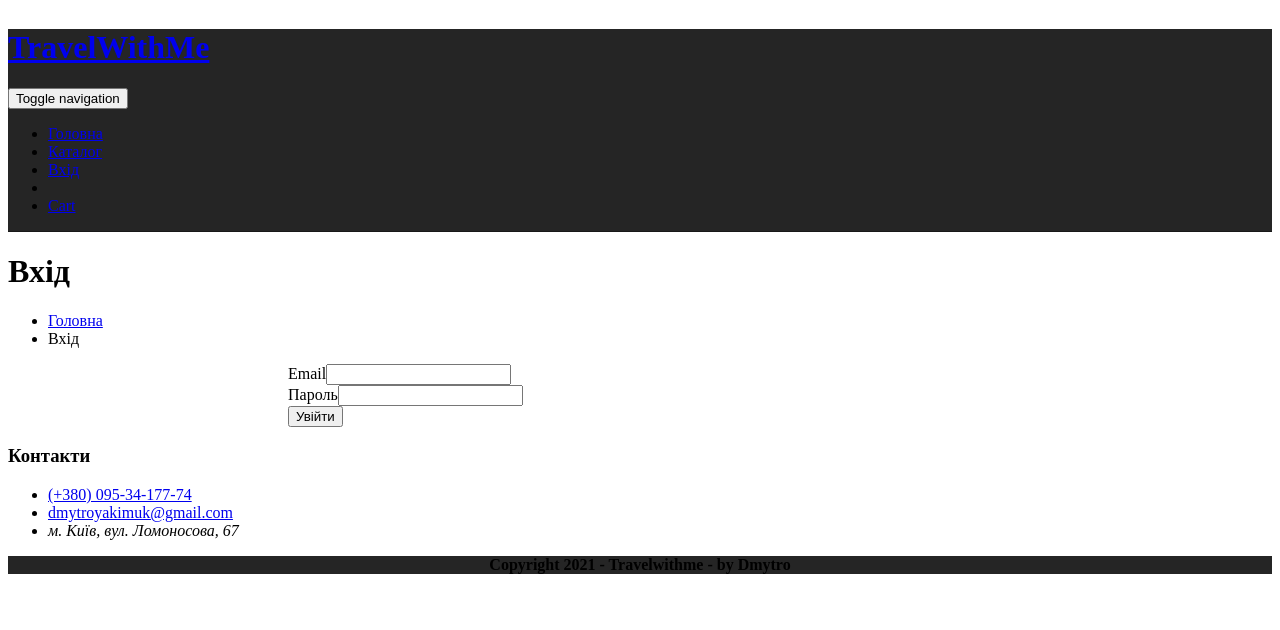
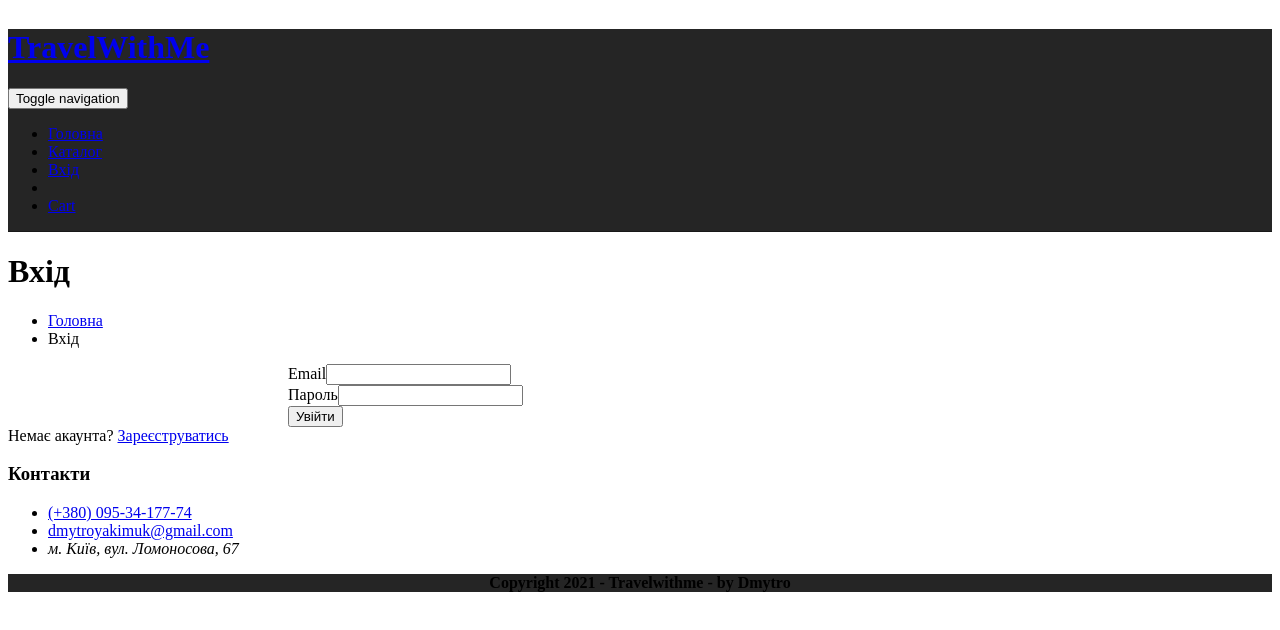
Before and after one commit to Dmytro-yakymuk/travelwithme, a Vue app in the folder client/: page /login in a window 1280 px wide. Shown: the top 630 px of the page. Built offline with nearby package versions, Linux system fonts and the light colour scheme; what @splidejs/vue-splide would draw is missing.

Commit message:
add register

```diff
--- a/client/src/views/auth/Login.vue
+++ b/client/src/views/auth/Login.vue
@@ -14,6 +14,7 @@
                 </nav>
             </div>
         </div>
+
         <div class="inner-main common-spacing container">
             <!-- form -->
             <form class="twocol-form" action="#" @submit.prevent="login">
@@ -40,6 +41,9 @@
                 </div>
             </form>
         </div>
+        Немає акаунта? <a href="/register" data-toggle="dropdown">
+            <span class="text hidden-md hidden-lg">Зареєструватись</span>
+        </a>
     </main>
 </template>
 
--- a/client/src/views/auth/Register.vue
+++ b/client/src/views/auth/Register.vue
@@ -39,7 +39,7 @@
 
                             <div class="hold">
                                 <label for="role">Тип профілю</label>
-                                <select v-model="role" id="role">
+                                <select v-model="role" id="role" class="trip dark">
                                     <option :value="'owner'">Я пропоную тури</option>
                                     <option :value="'client'">Я шукаю тури</option>
                                 </select>
@@ -53,6 +53,9 @@
                 </div>
             </form>
         </div>
+        <a href="/login" data-toggle="dropdown">
+            <span class="text hidden-md hidden-lg">Увійти</span>
+        </a>
     </main>
 </template>
 
```
